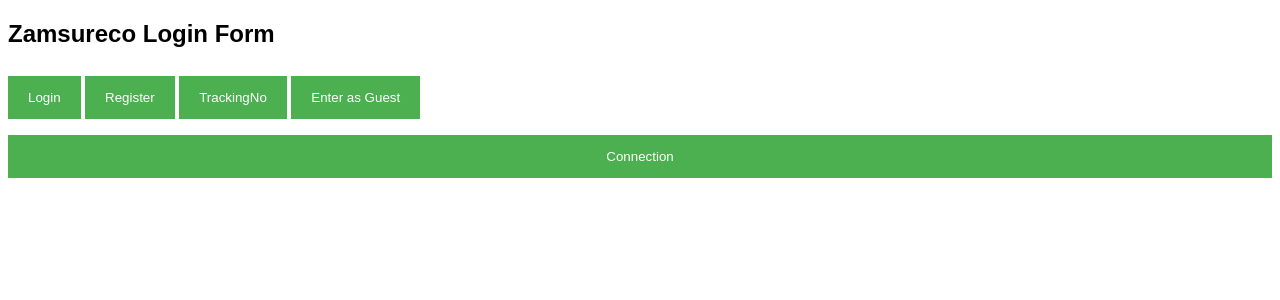
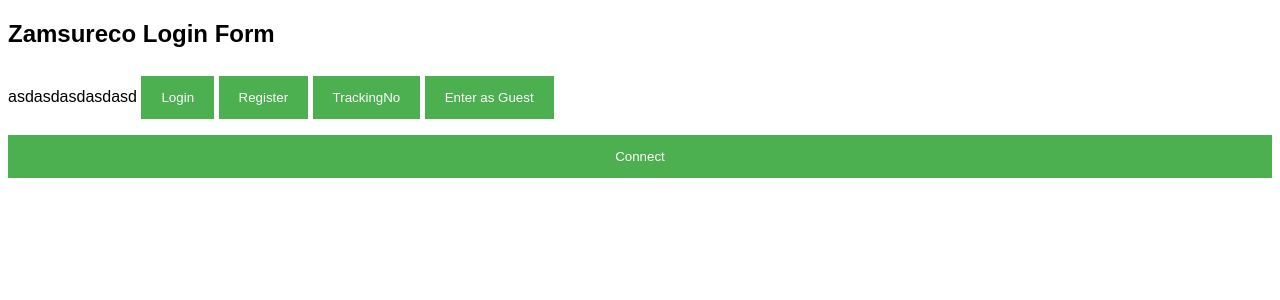
Before and after one commit to Lghtsrrw/ZamsurecoProtoType, a PHP site: page / in a window 1280 px wide. Shown: the top 300 px of the page. Run offline with PHP 8.4, Linux system fonts and the light colour scheme.

Commit message:
Changes in Indexphp

```diff
--- a/databaseConnection/mysqlconn.php
+++ b/databaseConnection/mysqlconn.php
@@ -1,9 +1,9 @@
 <?php
 
-  function connection{
+  function connection(){
     $dbUser = "root";
     $dbpw = "";
-    $dbhost = "localhost"
+    $dbhost = "localhost";
 
     $conn = mysql_connect($dbhost, $dbUser, $dbpw);
 
--- a/index.php
+++ b/index.php
@@ -4,10 +4,11 @@
 <meta name="viewport" content="width=device-width, initial-scale=1">
   <link href="stylesheets/loginStylesheet.css" rel="stylesheet" type="text/css">
   <script src="js/closingscript.js"></script>
+  <?php require "databaseConnection/mysqlconn.php" ?>
 </head>
 <body>
 <h2>Zamsureco Login Form</h2>
-
+asdasdasdasdasd
 <button onclick="document.getElementById('id01').style.display='block'" style="width:auto;">Login</button>
 
 <button onclick="document.getElementById('id02').style.display='block'" style="width:auto;">Register</button>
@@ -110,6 +111,6 @@
 
 <script> closeModal('id01'); </script>
 
-<button>Connection</button>
+<button> Connect </button>
 </body>
 </html>
```
